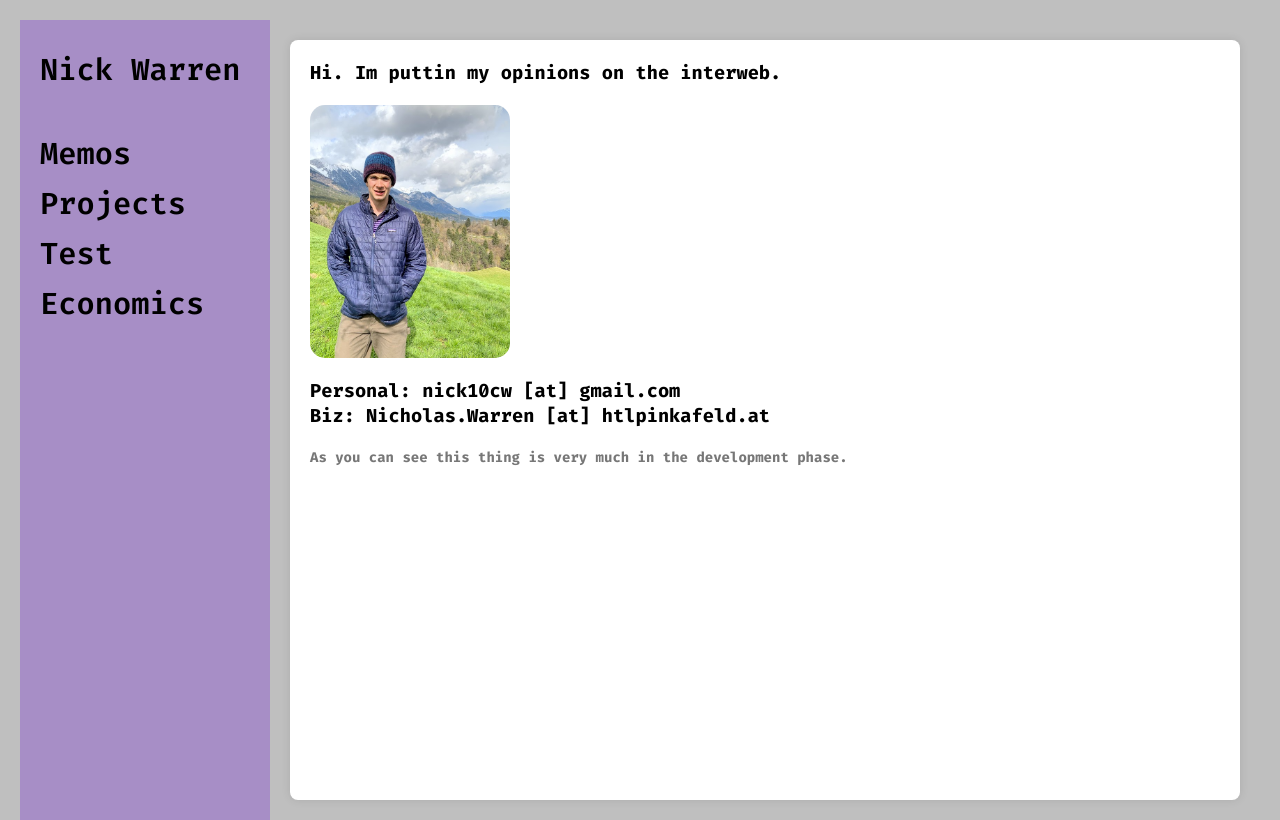
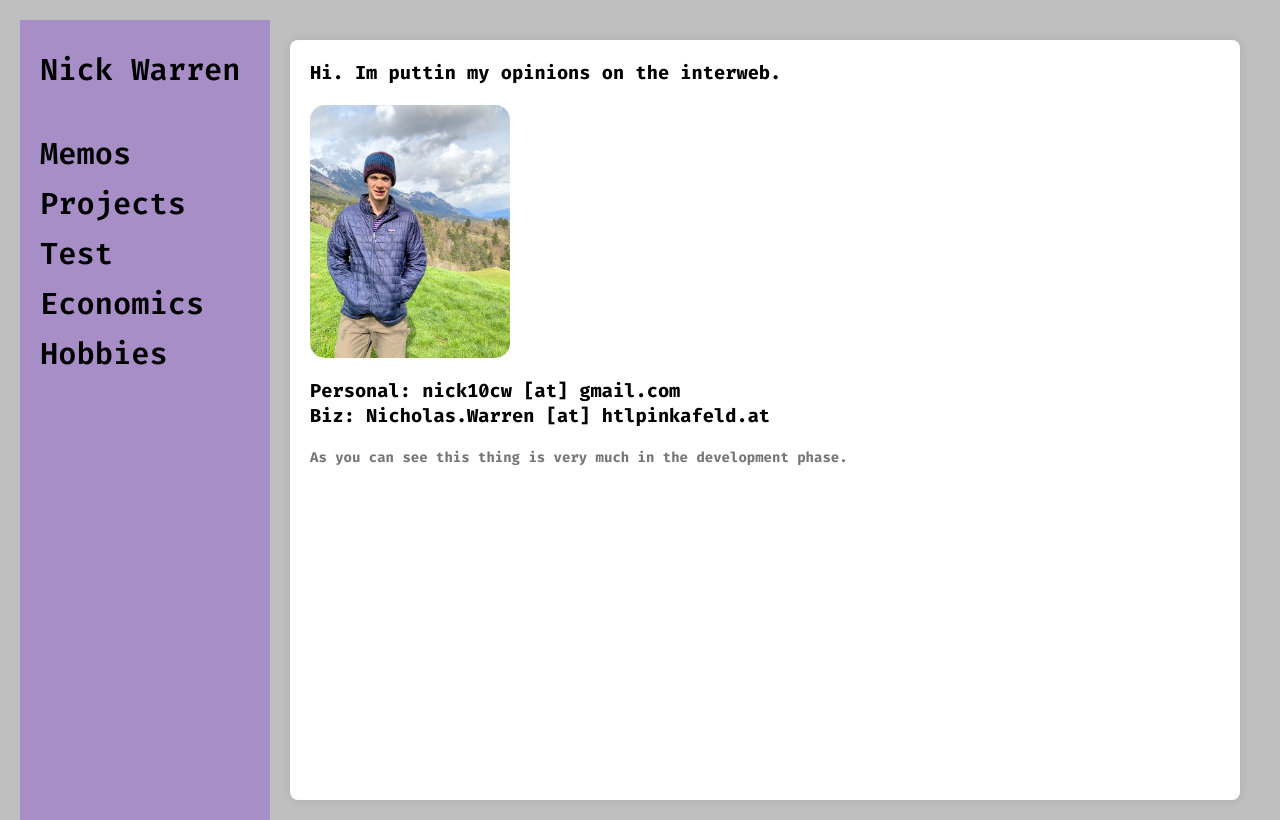
Before and after one commit to nick10cw/nickw, a website: page index.html in a window 1280 px wide. Drawn offline with Linux system fonts and the light colour scheme.

Commit message:
Update index.html

```diff
--- a/index.html
+++ b/index.html
@@ -16,6 +16,7 @@
           <li><a href="projects.html">Projects</a></li>
           <li><a href="test.html">Test</a></li>
           <li><a href="Economics.html">Economics</a></li>
+          <li><a href="Hobbies.html">Hobbies</a></li>
         </ul>
       </nav>
 
```
